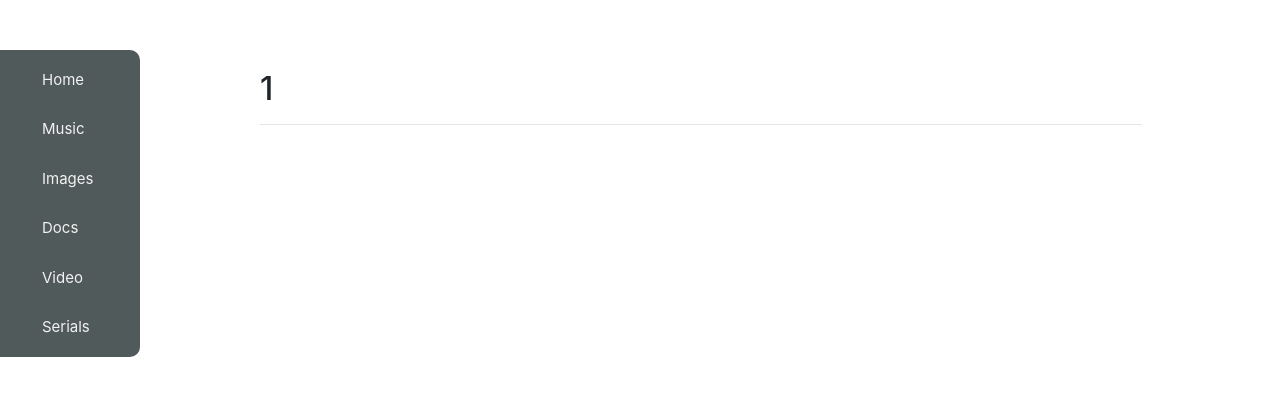
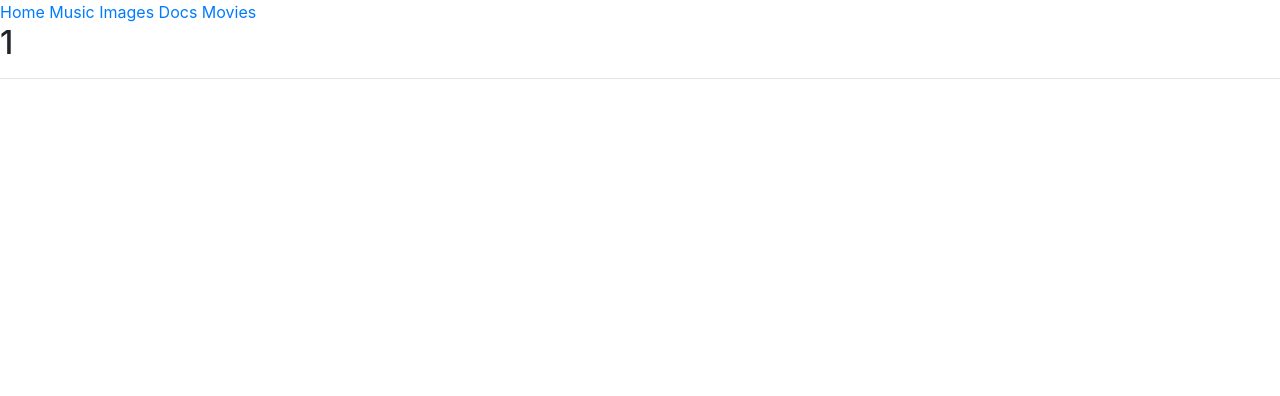
Before and after one commit to parsaishash/web, a Django app: a page that uses base/templates/base/home.html in a window 1280 px wide. Shown: the top 396 px of the page. Run offline with Django 3.2, Linux system fonts and the light colour scheme; some libraries are stand-ins or nearby versions.

Commit message:
update css

```diff
--- a/base/static/base/st.css
+++ /dev/null
@@ -1,231 +0,0 @@
-table, th, td {
-  border: 2px solid #569ECB;
-  padding: 3px;
-}
-
-.mar-au {
-  margin: 1px;
-}
-
-
-
-audio {
-  border-radius: 10px;
-  margin: 1px;
-  align-items: center;
-}
-
-.vertical-menu {
-  width: 140px; /* Set a width if you like */
-  top: 50px;
-  padding-bottom: 5px;
-  padding-right: 5px;
-  padding-top: 5px;
-  border-bottom-right-radius: 10px;
-  border-top-right-radius: 10px;
-  background-color: rgb(80, 90, 90);
-  position: fixed;
-
-}
-
-.vertical-menu a {
-  float: right;
-  color: #f2f2f2;
-  padding: 10% 42px;
-  text-decoration: none;
-  font-size: 15px;
-  border-bottom-right-radius: 6px;
-  border-top-right-radius: 6px;
-  width: 100%;
-}
-
-
-.vertical-menu a:hover {
-  background-color: #ddd;
-  transition: 1s;
-  color: black;
-  width: 100%;
-}
-
-
-.vertical-menu a.active {
-  background-color: #4CAF50;
-  color: white;
-  float: right;
-  padding: 10% 42px;
-  width: 100%;
-}
-
-
-
-
-/*______________________________top menu___________________________*/
-
-.topnav {
-    position: fixed;
-    right: 5px;
-    left: 5px;
-    top: 0;
-    padding: 7px;
-    border-radius: 10px;
-    background-color: rgb(80, 90, 90);
-    overflow: hidden;
-    transition: top 0.3s;
-    z-index: 1;
-    transition: top 0.3s;
-}
-
-/* Style the links inside the navigation bar */
-.topnav a {
-    float: right;
-    color: #f2f2f2;
-    text-align: center;
-    padding: 10px 30px;
-    text-decoration: none;
-    font-size: 15px;
-    border-radius: 6px;
-}
-
-
-
-
-/* Change the color of links on hover */
-.topnav a:hover {
-    background-color: #ddd;
-    transition: .5s;
-    color: black;
-}
-
-
-/* Add a color to the active/current link */
-.topnav a.active {
-    float: right;
-    color: white;
-    text-align: center;
-    padding: 10px 30px;
-    text-decoration: none;
-    font-size: 15px;
-    border-radius: 6px;
-    background-color: #4CAF50;
-    color: white;
-}
-
-
-
-
-
-
-
-
-
-.image-container {
-  background-color: rgb(230, 230, 230);
-  position: relative;
-  padding: 10%;
-  text-align: center;
-  margin: 3px;
-  border-radius: 4px;
-}
-
-.image-container img {
-  border-radius: 6px;
-  padding: all;
-  word-wrap: break-word;
-  width: auto;
-  height: 130px;
-  max-width: 100%;
-}
-
-.image-container a {
-  flex-wrap: wrap;
-  flex-direction: row;
-}
-
-
-
-.file-container {
-  border-radius: 10px;
-  background-color: rgb(230, 230, 230);
-  position: relative;
-  display: flex;
-  padding: 10px;
-  margin: 5px;
-  box-shadow: 3px 3px 3px #aaaaaa;
-}
-
-.file-container img {
-  border-radius: 15%;
-  margin-right: 20px;
-  margin-top: 8px;
-}
-
-.file-container a {
-  word-wrap: 20px;
-}
-
-.file-container:hover {
-  background-color: rgb(230, 236, 248);
-}
-
-.file-container:hover .o {
-  visibility: visible;
-  transition: 2s;
-}
-
-.image-container:hover {
-  background-color: rgb(230, 236, 248);
-  box-shadow: all;
-}
-
-
-.grid-container {
-  display: grid;
-  justify-content: space-between;
-  grid-template-columns: 25% 25% 25% 25%;
-}
-
-.grid-container-2 {
-  display: grid;
-  justify-content: space-between;
-  grid-template-columns: 50% 50%;
-}
-
-.chat-container-2 {
-    flex-wrap: wrap;
-    padding: 10px;
-    top: 60px;
-    left: 250px;
-    right: 10%;
-    position: absolute;
-}
-
-.mid {
- 	left: 40px;
-	top: 40px;
-	position: absolute;
-}
-
-a {
-  color: black;
-  margin-left: 10px;
-}
-
-.log {
-  left: 20%;
-  top: 30px;
-  position: absolute;
-}
-
-div.scrollmenu {
-	background-color: #333;
-	overflow: auto;
- 	white-space: nowrap;
-}
-
-div.scrollmenu td {
-  display: inline-block;
-  color: white;
-  text-align: center;
-  padding: 14px;
-  text-decoration: none;
-}
--- a/base/templates/base/home.html
+++ b/base/templates/base/home.html
@@ -38,16 +38,16 @@
 		{% endif %}
 
 
-		{% if type == 'Video' %}
+		<!--{% if type == 'Video' %}
 			<a href="{% url 'base:home' 'video' %}" class='active'>Video</a>
 		{% else %}
 			<a href="{% url 'base:home' 'video' %}">Video</a>
-		{% endif %}
+		{% endif %}-->
 
 		{% if type == 'Serials' %}
-			<a href="{% url 'base:home' 'serials' %}" class='active'>Serials</a>
+			<a href="{% url 'base:home' 'serials' %}" class='active'>Movies</a>
 		{% else %}
-			<a href="{% url 'base:home' 'serials' %}">Serials</a>
+			<a href="{% url 'base:home' 'serials' %}">Movies</a>
 		{% endif %}
 
 	</div>
@@ -104,7 +104,7 @@
 
 
 
-
+			<div class="grid-container-2">
 				{% for i in files %}
 						{% if i.format == 'document' %}
 							<div class="file-container">
@@ -115,12 +115,12 @@
 							</div>
 						{% endif %}
 				{% endfor %}
-
+			</div>
 			<div class="grid-container-2">
 			{% for i in files %}
 					{% if i.format == 'mp3' %}
 
-						<div class="file-container">
+						<div class="file-container music-image">
 							<img src="{{ STATIC_PREFIX }}base/music_image/{{ i.image_str }}" width="70" height="70">
 							<!--<audio controls="">
 								<source src="{{ STATIC_PREFIX }}base/ed/{{ i.title }}" type="">
--- a/base/views.py
+++ b/base/views.py
@@ -14,7 +14,7 @@ from io import StringIO
 
 
 home_dir = home = str(Path.home())
-home_dir = '/home/parsa'
+#home_dir = '/home/parsa'
 files_dir = '{}/web/base/static/base/ser'.format(home_dir)
 
 if os.path.isdir('/media/parsa/Elements'):
@@ -59,7 +59,7 @@ def files_finder(directory):
 				s = ID3(entry.path)
 				img = Image.open(BytesIO(s.get("APIC:").data))
 
-				name = '/home/parsa/web/base/static/base/music_image/' + entry.name[:-3] + 'png'
+				name = '/Users/pegah2/web/base/static/base/music_image/' + entry.name[:-3] + 'png'
 				img.thumbnail((70, 70))
 				img.save(name)
 
@@ -210,7 +210,7 @@ def home(request, wich_type):
 		else:
 			files, dir_path, video, sub = ser('{}/web/base/static/base/ser'.format(home_dir))
 
-		wich_type =  dir_path
+		wich_type =  dir_path + video
 
 
 	context = {
--- a/blog/views.py
+++ b/blog/views.py
@@ -4,6 +4,6 @@ from django.urls import reverse
 
 
 def home(request):
-	return HttpResponse('hello to my blog')
+	return render(request, 'blog/home.html')
 
 # Create your views here.
```
Also changed, not shown: base/templates/base/wel.html (+4 -4 lines), blog/static/blog/style.css (added, +23 -0 lines), blog/templates/blog/home.html (+7 -2 lines), base/static/base/folder.png (deleted), base/static/base/icons8-menu-50.png (deleted), base/static/base/pdf.png (deleted), base/static/base/video.png (deleted), 6 other files. Lines whose indentation alone changed are shown as unchanged.
